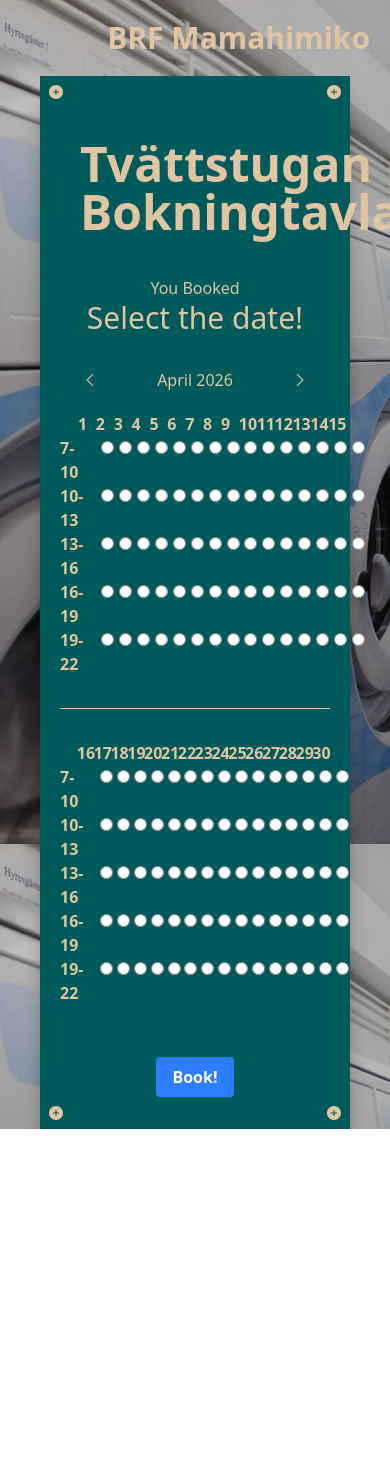
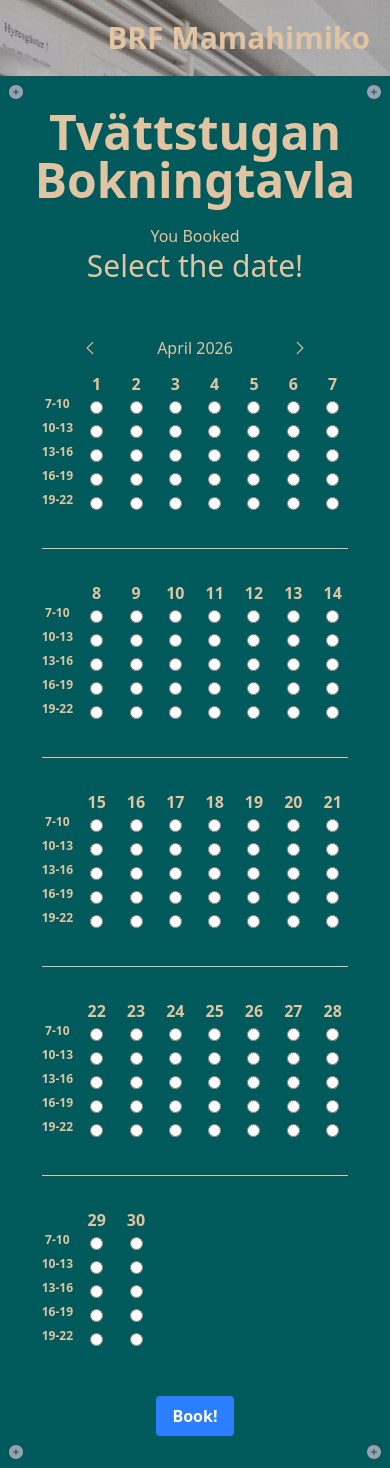
Before and after one commit to mamahimiko/tvattstugan, a Next.js app: page / in a window 390 px wide. Before the commit the page ends 1129 px from the top, so only its background shows below. Built offline with nearby package versions, Linux system fonts and the light colour scheme.

Commit message:
create calender for mobile component, and refactor calender rendering by rows

```diff
--- a/src/app/components/Calender/calender.tsx
+++ b/src/app/components/Calender/calender.tsx
@@ -28,10 +28,16 @@ const Calender = ({ selectedValue, setSelectedValue, currentMonthIndex, selected
         secondHalfDate.push(i)
     }
 
+    const datesArray: number[][] = [firstHalfDate, secondHalfDate]
+    console.log(datesArray)
+
     return (
         <div className="">
             <ThisDate currentMonthIndex={currentMonthIndex} year={selectedYear} onNext={onNext} onPrev={onPrev} />
-            <div className="max-w-300 text-center p-5 flex flex-col justify-center">
+            <div className="max-w-300 text-center lg:p-1 xl:p-5 flex flex-col justify-center">
+                <>
+                    {datesArray.map((dates, index) =>
+                        <>
                             <div className="grid grid-cols-16 gap-4">
                                 <div className=""></div>
                                 {firstHalfDate.map((date: number) =>
@@ -39,7 +45,7 @@ const Calender = ({ selectedValue, setSelectedValue, currentMonthIndex, selected
                             </div>
                             {timeRange.map((range: string, index: number) => (
                                 <div key={index} className="grid grid-cols-16 gap-4">
-                        <p className="font-bold">{range}</p>
+                                    <p className="font-bold lg:text-[12px] xl:text-[14px]">{range}</p>
                                     {firstHalfDate.map((date: number) => (
                                         <div className="w-15" key={`${range}${date}`}>
                                             <Cell
@@ -50,31 +56,18 @@ const Calender = ({ selectedValue, setSelectedValue, currentMonthIndex, selected
                                         </div>
                                     ))}
                                 </div>
-                ))}
+                            ))
+                            }
+                            {index !== datesArray.length - 1 && (
                                 <div className="py-8">
-                    <hr></hr>
+                                    <hr />
+                                </div>)}
+
+                        </>
+                    )}
+                </>
             </div>
-                <div className="grid grid-cols-17 gap-4">
-                    <div className="font-bold"></div>
-                    {secondHalfDate.map((date: number) =>
-                        <div key={date}><p className="font-bold">{date}</p></div>)}
-                </div>
-                {timeRange.map((range: string, index: number) => (
-                    <div key={index} className="grid grid-cols-17 gap-4">
-                        <p className="font-bold" key={index}>{range}</p>
-                        {secondHalfDate.map((date: number) => (
-                            <div className="w-15" key={`${range}${date}`}>
-                                <Cell
-                                    value={`${date},${currentMonthIndex},${selectedYear},${range}`}
-                                    selected={selectedValue === `${date},${currentMonthIndex},${selectedYear},${range}`}
-                                    onSelect={setSelectedValue}
-                                />
-                            </div>
-                        ))}
-                    </div>
-                ))}
-            </div>
-        </div>
+        </div >
     )
 }
 
--- a/src/app/components/Calender/calenderData.ts
+++ b/src/app/components/Calender/calenderData.ts
@@ -5,9 +5,6 @@ export const getDaysInMonth = (year: number, month: number) => {
     return new Date(year, month, 0).getDate();
 }
 
-
-
-
 const today = new Date();
 export const thisYear: number = today.getFullYear()
 export const thisMonth: number = today.getMonth()
--- a/src/app/components/Calender/cell.tsx
+++ b/src/app/components/Calender/cell.tsx
@@ -13,6 +13,7 @@ const Cell = ({ value, selected, onSelect }: CellProps) => {
         <>
             <input
                 type="radio"
+                value={value}
                 checked={selected}
                 onChange={() => onSelect(value)}
                 name="bookDate"
--- /dev/null
+++ b/src/app/components/Calender/mobileCalender.tsx
@@ -0,0 +1,162 @@
+"use client"
+import { timeRange, getDaysInMonth } from "./calenderData"
+import ThisDate from "./thisData"
+import Cell from "./cell"
+
+type calenderProps = {
+    selectedValue: string | null,
+    setSelectedValue: (date: string | null) => void,
+    currentMonthIndex: number,
+    selectedYear: number,
+    onNext: () => void,
+    onPrev: () => void
+}
+
+const MobileCalender = ({ selectedValue, setSelectedValue, currentMonthIndex, selectedYear, onNext, onPrev }: calenderProps) => {
+
+
+    const disabledays = getDaysInMonth(selectedYear, currentMonthIndex + 1)
+
+    let firstSevenDays: number[] = []
+    for (let i: number = 1; i < 8; i++) {
+        firstSevenDays.push(i)
+    }
+
+    let secondSevenDays: number[] = []
+    for (let i: number = 8; i < 15; i++) {
+        secondSevenDays.push(i)
+    }
+
+    let thirdSevenDays: number[] = []
+    for (let i: number = 15; i < 22; i++) {
+        thirdSevenDays.push(i)
+    }
+
+    let forthSevenDays: number[] = []
+    for (let i: number = 22; i < 29; i++) {
+        forthSevenDays.push(i)
+    }
+
+    let lastDays: number[] = []
+    for (let i: number = 29; i <= disabledays; i++) {
+        lastDays.push(i)
+    }
+
+
+    return (
+        <div className="">
+            <ThisDate currentMonthIndex={currentMonthIndex} year={selectedYear} onNext={onNext} onPrev={onPrev} />
+            <div className="max-w-300 text-center p-3 flex flex-col justify-center">
+                <div className="grid grid-cols-8 gap-2">
+                    <div></div>
+                    {firstSevenDays.map((date: number) =>
+                        <div key={date}><p className="font-bold">{date}</p></div>)}
+                </div>
+                {timeRange.map((range: string, index: number) => (
+                    <div key={index} className="grid grid-cols-8 gap-2">
+                        <p className="font-bold text-xs">{range}</p>
+                        {firstSevenDays.map((date: number) => (
+                            <div key={`${range}${date}`}>
+                                <Cell
+                                    value={`${date},${currentMonthIndex},${selectedYear},${range}`}
+                                    selected={selectedValue === `${date},${currentMonthIndex},${selectedYear},${range}`}
+                                    onSelect={setSelectedValue}
+                                />
+                            </div>
+                        ))}
+                    </div>
+                ))}
+                <div className="py-8">
+                    <hr></hr>
+                </div>
+                <div className="grid grid-cols-8 gap-2">
+                    <div></div>
+                    {secondSevenDays.map((date: number) =>
+                        <div key={date}><p className="font-bold">{date}</p></div>)}
+                </div>
+                {timeRange.map((range: string, index: number) => (
+                    <div key={index} className="grid grid-cols-8 gap-2">
+                        <p className="font-bold text-xs" key={index}>{range}</p>
+                        {secondSevenDays.map((date: number) => (
+                            <div key={`${range}${date}`}>
+                                <Cell
+                                    value={`${date},${currentMonthIndex},${selectedYear},${range}`}
+                                    selected={selectedValue === `${date},${currentMonthIndex},${selectedYear},${range}`}
+                                    onSelect={setSelectedValue}
+                                />
+                            </div>
+                        ))}
+                    </div>
+                ))}
+                <div className="py-8">
+                    <hr></hr>
+                </div>
+                <div className="grid grid-cols-8 gap-2">
+                    <div className="font-bold"></div>
+                    {thirdSevenDays.map((date: number) =>
+                        <div key={date}><p className="font-bold">{date}</p></div>)}
+                </div>
+                {timeRange.map((range: string, index: number) => (
+                    <div key={index} className="grid grid-cols-8 gap-2">
+                        <p className="font-bold  text-xs" key={index}>{range}</p>
+                        {thirdSevenDays.map((date: number) => (
+                            <div key={`${range}${date}`}>
+                                <Cell
+                                    value={`${date},${currentMonthIndex},${selectedYear},${range}`}
+                                    selected={selectedValue === `${date},${currentMonthIndex},${selectedYear},${range}`}
+                                    onSelect={setSelectedValue}
+                                />
+                            </div>
+                        ))}
+                    </div>
+                ))}
+                <div className="py-8">
+                    <hr></hr>
+                </div>
+                <div className="grid grid-cols-8 gap-2">
+                    <div className="font-bold"></div>
+                    {forthSevenDays.map((date: number) =>
+                        <div key={date}><p className="font-bold">{date}</p></div>)}
+                </div>
+                {timeRange.map((range: string, index: number) => (
+                    <div key={index} className="grid grid-cols-8 gap-2">
+                        <p className="font-bold  text-xs" key={index}>{range}</p>
+                        {forthSevenDays.map((date: number) => (
+                            <div key={`${range}${date}`}>
+                                <Cell
+                                    value={`${date},${currentMonthIndex},${selectedYear},${range}`}
+                                    selected={selectedValue === `${date},${currentMonthIndex},${selectedYear},${range}`}
+                                    onSelect={setSelectedValue}
+                                />
+                            </div>
+                        ))}
+                    </div>
+                ))}
+                <div className="py-8">
+                    <hr></hr>
+                </div>
+                <div className="grid grid-cols-8 gap-2">
+                    <div className="font-bold"></div>
+                    {lastDays.map((date: number) =>
+                        <div key={date}><p className="font-bold">{date}</p></div>)}
+                </div>
+                {timeRange.map((range: string, index: number) => (
+                    <div key={index} className="grid grid-cols-8 gap-2">
+                        <p className="font-bold text-xs" key={index}>{range}</p>
+                        {lastDays.map((date: number) => (
+                            <div key={`${range}${date}`}>
+                                <Cell
+                                    value={`${date},${currentMonthIndex},${selectedYear},${range}`}
+                                    selected={selectedValue === `${date},${currentMonthIndex},${selectedYear},${range}`}
+                                    onSelect={setSelectedValue}
+                                />
+                            </div>
+                        ))}
+                    </div>
+                ))}
+            </div>
+        </div>
+    )
+}
+
+export default MobileCalender
--- /dev/null
+++ b/src/app/hook/isMobile.tsx
@@ -0,0 +1,25 @@
+"use client"
+import { useState, useEffect } from "react";
+
+export const useIsMobile = (MOBILE_BREAKPOINT = 1024): boolean => {
+    const [isMobile, setIsMobile] = useState<boolean>(false);
+
+    useEffect(() => {
+        const mql = window.matchMedia(`(max-width: ${MOBILE_BREAKPOINT - 1}px)`);
+
+        const onChange = () => {
+            setIsMobile(window.innerWidth < MOBILE_BREAKPOINT);
+        };
+
+        mql.addEventListener("change", onChange);
+
+        setIsMobile(window.innerWidth < MOBILE_BREAKPOINT);
+
+        return () => {
+            mql.removeEventListener("change", onChange);
+        };
+    }, [MOBILE_BREAKPOINT]);
+
+    return !!isMobile;
+
+}
--- a/src/app/page.tsx
+++ b/src/app/page.tsx
@@ -1,13 +1,15 @@
 "use client";
 import Calender from "./components/Calender/calender";
+import MobileCalender from "./components/Calender/mobileCalender";
 import BookButton from "./components/Button/bookButton";
+import { useIsMobile } from "./hook/isMobile";
 import { useState, useEffect } from "react";
 import { thisYear, thisMonth, monthArray } from "./components/Calender/calenderData";
 import { dateFormat } from "./components/Data/data";
 import { AiFillPlusCircle } from "react-icons/ai";
 
 export default function Home() {
-
+  const isMobile = useIsMobile()
   const thisMonthIndex = thisMonth
 
   const [currentMonthIndex, setCurrentMonthIndex] = useState<number>(thisMonthIndex)
@@ -56,29 +58,40 @@ export default function Home() {
 
 
   return (
-    <div className="text-center bg-company-background shadow-xl/30 mx-10" >
-      <div className="flex place-content-between m-2">
+    <div className="text-center bg-company-background shadow-xl/30 md:mx-10 lg:mx-10" >
+      <div className="flex place-content-between m-2 text-gray-400">
         <AiFillPlusCircle />
         <AiFillPlusCircle />
       </div>
-      <div className="m-10">
+      <div className=" md:m-2 lg:m-10 ">
         <h1 className="text-center text-5xl font-extrabold">Tvättstugan Bokningtavla</h1>
       </div>
-      <div>
+      <div className="md: p-5">
         <p className="text-1xl">You Booked </p>
         <p className="text-3xl">{showBookedDate}</p>
       </div>
       <div className="flex justify-center py-8">
-        <Calender
+        {isMobile ? (
+          <MobileCalender
             selectedValue={selectedValue}
             setSelectedValue={setSelectedValue}
             currentMonthIndex={currentMonthIndex}
             selectedYear={selectedYear}
             onNext={nextMonthToggle}
             onPrev={backMonthToggle} />
+        ) : (
+          < Calender
+            selectedValue={selectedValue}
+            setSelectedValue={setSelectedValue}
+            currentMonthIndex={currentMonthIndex}
+            selectedYear={selectedYear}
+            onNext={nextMonthToggle}
+            onPrev={backMonthToggle} />
+        )
+        }
       </div>
       <BookButton handleBook={bookHandleClick} />
-      <div className="flex place-content-between m-2">
+      <div className="flex place-content-between m-2 text-gray-400">
         <AiFillPlusCircle />
         <AiFillPlusCircle />
       </div>
```
Lines whose indentation alone changed are shown as unchanged.
